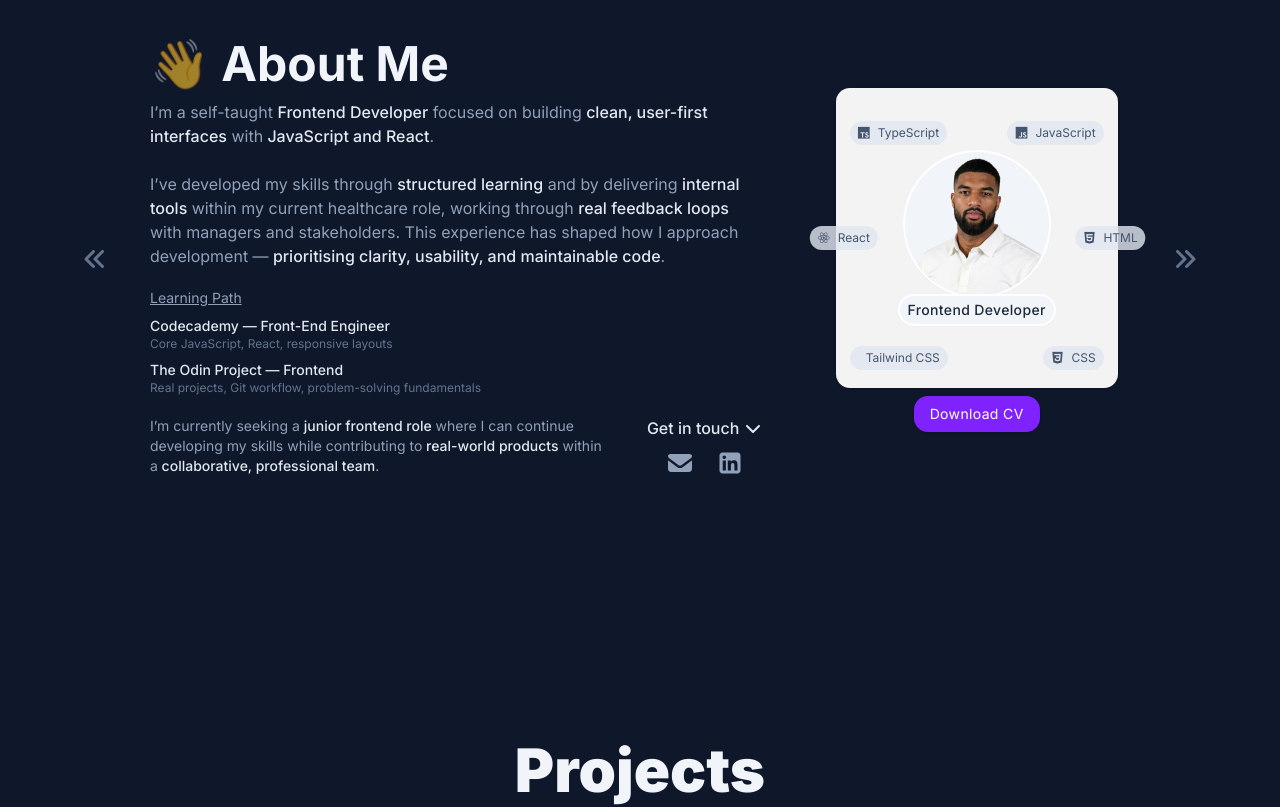
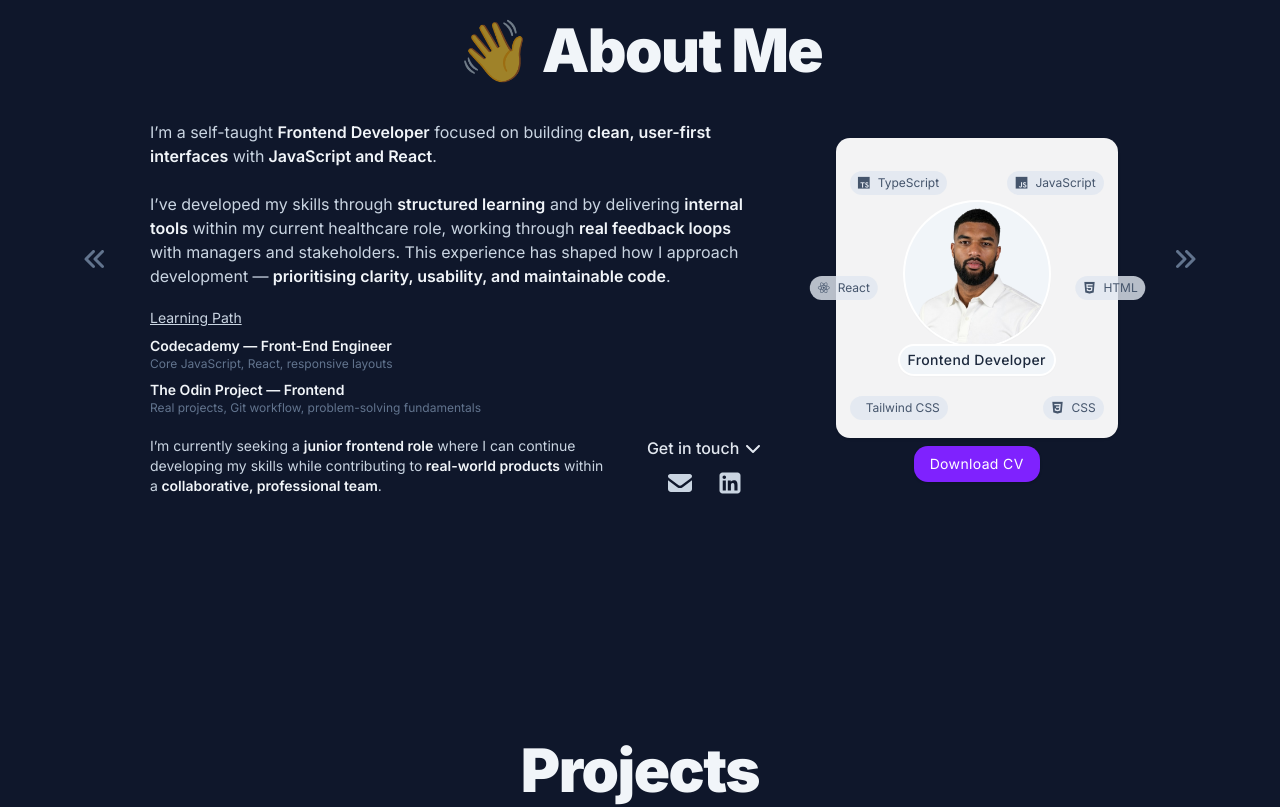
Before and after one commit to Jakelliott98/portfolio_page, a React (Vite) app: page / in a window 1280 px wide. Shown: the part 980-1787 px from the top of the page. Built offline with nearby package versions, Linux system fonts and the light colour scheme.

Commit message:
styling about me pages for whole web to be consistent

```diff
--- a/src/index.css
+++ b/src/index.css
@@ -125,3 +125,11 @@
     @apply bg-background text-foreground;
     }
 }
+
+.supportingText {
+    @apply font-semibold text-slate-100
+}
+
+.sectionHeading {
+    @apply text-4xl md:text-6xl font-black text-slate-100 tracking-tight
+}
--- a/src/pages/about-me/GeneralInfo.jsx
+++ b/src/pages/about-me/GeneralInfo.jsx
@@ -1,45 +1,47 @@
 import { FontAwesomeIcon } from "@fortawesome/react-fontawesome"
 import { faChevronDown, faEnvelope } from "@fortawesome/free-solid-svg-icons"
-import { faSquareLinkedin, faSquareXTwitter } from "@fortawesome/free-brands-svg-icons"
+import { faSquareLinkedin } from "@fortawesome/free-brands-svg-icons"
 import heroImage from '../../assets/Hero_me.png'
 
 function GeneralInfo () {
 
     return (
-        <div className="flex gap-15 text-slate-400">
+        <div className="flex flex-col items-center gap-10 text-slate-300">
+            <h1 className="sectionHeading text-center text-left">
+                        <span className="opacity-60">👋</span> About Me
+                </h1>
+            <div className="flex gap-15 text-slate-300">
             <div className="flex flex-col gap-5 flex-2">
+
                 <div className="flex flex-col gap-3">
-                    <h1 className="text-xl md:text-5xl font-bold text-left text-slate-100">
-                        <span className="opacity-60">👋</span> About Me
-                    </h1>
-                    <p className="hidden md:block text-left text-slate-400">
-                        I’m a self-taught <span className="text-slate-200 font-medium">Frontend Developer</span> focused on building
-                        <span className="text-slate-200 font-medium"> clean, user-first interfaces</span> with
-                        <span className="text-slate-200 font-medium"> JavaScript and React</span>.
+                    <p className="hidden md:block text-left text-slate-300">
+                        I’m a self-taught <span className="supportingText">Frontend Developer</span> focused on building
+                        <span className="supportingText"> clean, user-first interfaces</span> with
+                        <span className="supportingText"> JavaScript and React</span>.
                         <br /><br />
-                        I’ve developed my skills through <span className="text-slate-200 font-medium">structured learning</span> and by
-                        delivering <span className="text-slate-200 font-medium">internal tools</span> within my current healthcare role,
-                        working through <span className="text-slate-200 font-medium">real feedback loops</span> with managers and stakeholders.
+                        I’ve developed my skills through <span className="supportingText">structured learning</span> and by
+                        delivering <span className="supportingText">internal tools</span> within my current healthcare role,
+                        working through <span className="supportingText">real feedback loops</span> with managers and stakeholders.
                         This experience has shaped how I approach development —
-                        <span className="text-slate-200 font-medium"> prioritising clarity, usability, and maintainable code</span>.
+                        <span className="supportingText"> prioritising clarity, usability, and maintainable code</span>.
                     </p>
                 </div>
                 <div className="flex [&>*]:flex-1">
                 <div className="flex flex-col gap-2">
-                    <p className="text-left text-sm underline text-slate-400">
+                    <p className="text-left text-sm underline text-slate-300">
                     Learning Path
                     </p>
 
-                    <div className="flex flex-col text-left text-sm text-slate-400">
+                    <div className="flex flex-col text-left text-sm text-slate-300">
                     <p>
-                        <span className="text-slate-200 font-medium">Codecademy — Front-End Engineer</span>
+                        <span className="supportingText">Codecademy — Front-End Engineer</span>
                         <span className="block text-xs text-slate-500">
                         Core JavaScript, React, responsive layouts
                         </span>
                     </p>
 
                     <p className="mt-2">
-                        <span className="text-slate-200 font-medium">The Odin Project — Frontend</span>
+                        <span className="supportingText">The Odin Project — Frontend</span>
                         <span className="block text-xs text-slate-500">
                         Real projects, Git workflow, problem-solving fundamentals
                         </span>
@@ -48,11 +50,11 @@ function GeneralInfo () {
                 </div>
                 </div>
                 <div className="flex justify-between gap-10">
-                <p className="hidden md:block text-left w-3/6 text-sm flex-1 text-slate-400">
-                    I’m currently seeking a <span className="text-slate-200 font-medium">junior frontend role</span> where I can
+                <p className="hidden md:block text-left w-3/6 text-sm flex-1 text-slate-300">
+                    I’m currently seeking a <span className="supportingText">junior frontend role</span> where I can
                     continue developing my skills while contributing to
-                    <span className="text-slate-200 font-medium"> real-world products</span> within a
-                    <span className="text-slate-200 font-medium"> collaborative, professional team</span>.
+                    <span className="supportingText"> real-world products</span> within a
+                    <span className="supportingText"> collaborative, professional team</span>.
                 </p>
 
                 <div>
@@ -61,7 +63,7 @@ function GeneralInfo () {
                     <FontAwesomeIcon icon={faChevronDown} />
                     </div>
 
-                    <div className="text-2xl flex justify-center gap-5 pt-2 text-slate-400">
+                    <div className="text-2xl flex justify-center gap-5 pt-2 text-slate-300">
                     <a href='mailto:john98elliott@gmail.com?subject=Portfolio%20Contact%20Me'><FontAwesomeIcon icon={faEnvelope} className="cursor-pointer hover:scale-110 hover:text-slate-100"/></a>
                     <a href="https://www.linkedin.com/in/john-elliott1998/"><FontAwesomeIcon icon={faSquareLinkedin} className="cursor-pointer hover:scale-110 hover:text-slate-100"/></a>
                     </div>
@@ -101,6 +103,7 @@ function GeneralInfo () {
                 </div>
                 <button className="rounded-xl py-2 px-4 cursor-pointer bg-violet-600 text-white shadow-sm tracking-wide text-sm hover:bg-violet-500 focus:ring-2 focus:ring-violet-400/60">Download CV</button>
             </div>
+            </div>
         </div>
     )
 }
--- a/src/pages/about-me/PersonalLife.jsx
+++ b/src/pages/about-me/PersonalLife.jsx
@@ -59,7 +59,7 @@ function PersonalLife () {
 
     return (
         <div className="">
-            <h1 className="text-5xl font-black text-slate-100 pb-20 tracking-wide text-center">
+            <h1 className="sectionHeading pb-10 text-center">
                 <span className="opacity-60">🌱</span> Outside of Work
             </h1>
             <div className="flex gap-4 overflow-x-auto pb-4 snap-x snap-mandatory pb-20">
@@ -77,11 +77,11 @@ function PersonalLife () {
 
 function InterestCard ({ source, title, text}) {
     return (
-        <div className="min-w-64 h-[26rem] bg-slate-800 border border-slate-700 rounded-xl overflow-hidden flex flex-col">
+        <div className="min-w-64 h-[28rem] bg-slate-800/80 border border-slate-700 rounded-xl overflow-hidden flex flex-col">
             <img src={source} className="w-full h-72 object-cover"/>
             <div className="p-2 overflow-hidden">
-                <p className="text-slate-200 font-bold">{title}</p>
-                <p className="text-slate-400 text-xs leading-relaxed">{text}</p>
+                <p className="text-xl text-slate-100 font-semibold">{title}</p>
+                <p className="text-slate-300 text-sm leading-relaxed">{text}</p>
             </div>
         </div>
     )
--- a/src/pages/about-me/ProfessionalLife.jsx
+++ b/src/pages/about-me/ProfessionalLife.jsx
@@ -3,22 +3,22 @@ function ProfessionalLife () {
 
     return (
         <div>
-            <h1 className="text-5xl font-black text-slate-100 text-center pb-20 tracking-wide">
+            <h1 className="sectionHeading text-center pb-10">
                 <span className="opacity-60">🚀</span> Professional Journey
             </h1>
             <div className="flex gap-10 text-slate-700">
-                <div className="flex-1 bg-white/90 backdrop-blur p-6 rounded-xl flex flex-col gap-3">
-                    <h2 className="text-2xl text-center tracking-wide">My Story</h2>
-                    <p className="text-sm text-slate-600 text-center flex-1 leading-relaxed">I began coding in 2024 after an introductory HTML course sparked my interest in building websites. Through self-study and discussions with developers, I committed to learning by building small, practical projects.</p>
-                    <ul className="pt-4 flex justify-center gap-5 items-center text-lg text-slate-400">
+                <div className="flex-1 bg-slate-800/80 backdrop-blur p-6 rounded-xl flex flex-col gap-3">
+                    <h2 className="text-xl font-semibold text-slate-100 text-center">My Story</h2>
+                    <p className="text-sm text-slate-300 text-center flex-1 leading-relaxed">I began coding in 2024 after an introductory HTML course sparked my interest in building websites. Through self-study and discussions with developers, I committed to learning by building small, practical projects.</p>
+                    <ul className="pt-4 flex justify-center gap-5 items-center text-lg text-slate-500">
                         <li><i class="devicon-html5-plain"></i></li>
                         <li><i class="devicon-css3-plain"></i></li>
                     </ul>
                 </div>
-                <div className="flex-1 bg-white/90 backdrop-blur p-6 rounded-xl flex flex-col gap-3">
-                    <h2 className="text-2xl text-center tracking-wide">Now</h2>
-                    <p className="text-sm flex-1 text-slate-600 text-center leading-relaxed">I work primarily with HTML, CSS, JavaScript, and React, building responsive, component-based interfaces. I’m currently using TypeScript and Tailwind to improve code safety and maintainable styling.</p>
-                    <ul className="pt-4 flex justify-between items-center text-lg text-slate-400">
+                <div className="flex-1 bg-slate-800/80 backdrop-blur p-6 rounded-xl flex flex-col gap-3">
+                    <h2 className="text-xl font-semibold text-slate-100 text-center">Now</h2>
+                    <p className="text-sm flex-1 text-slate-300 text-center leading-relaxed">I work primarily with HTML, CSS, JavaScript, and React, building responsive, component-based interfaces. I’m currently using TypeScript and Tailwind to improve code safety and maintainable styling.</p>
+                    <ul className="pt-4 flex justify-between items-center text-lg text-slate-500">
                         <li><i class="devicon-javascript-plain"></i></li>
                         <li><i class="devicon-react-original"></i></li>
                         <li><i class="devicon-tailwindcss-original"></i></li>
@@ -27,10 +27,10 @@ function ProfessionalLife () {
                         <li><i class="devicon-supabase-plain"></i></li>
                     </ul>
                 </div>
-                <div className="flex-1 bg-white/90 backdrop-blur p-6 rounded-xl flex flex-col gap-3">
-                    <h2 className="text-2xl text-center tracking-wide">Next</h2>
-                    <p className="text-sm flex-1 text-slate-600 text-center leading-relaxed">I’m focusing on learning Next.js and Redux to improve application structure, performance, and state management, with the goal of building more scalable, production-ready projects.</p>
-                    <ul className="pt-4 flex justify-between items-center text-lg text-slate-400">
+                <div className="flex-1 bg-slate-800/80 backdrop-blur p-6 rounded-xl flex flex-col gap-3">
+                    <h2 className="text-xl font-semibold text-slate-100 text-center">Next</h2>
+                    <p className="text-sm flex-1 text-slate-300 text-center leading-relaxed">I’m focusing on learning Next.js and Redux to improve application structure, performance, and state management, with the goal of building more scalable, production-ready projects.</p>
+                    <ul className="pt-4 flex justify-between items-center text-lg text-slate-500">
                         <li><i class="devicon-redux-original"></i></li>
                         <li><i class="devicon-nextjs-original-wordmark"></i></li>
                         <li><i class="devicon-nodejs-plain"></i></li>
@@ -38,10 +38,10 @@ function ProfessionalLife () {
                         <li><i class="devicon-git-plain"></i></li>
                     </ul>
                 </div>
-                <div className="flex-1 bg-white/90 backdrop-blur p-6 rounded-xl flex flex-col gap-3">
-                    <h2 className="text-2xl text-center tracking-wide">Later</h2>
-                    <p className="text-sm flex-1 text-slate-600 text-center leading-relaxed">Long term, I aim to expand into testing, deployment, and cloud services to better understand the full lifecycle of modern applications and how they scale in real-world environments.</p>
-                    <ul className="pt-4 flex justify-between items-center text-lg text-slate-400">
+                <div className="flex-1 bg-slate-800/80 backdrop-blur p-6 rounded-xl flex flex-col gap-3">
+                    <h2 className="text-xl font-semibold text-slate-100 text-center">Later</h2>
+                    <p className="text-sm flex-1 text-slate-300 text-center leading-relaxed">Long term, I aim to expand into testing, deployment, and cloud services to better understand the full lifecycle of modern applications and how they scale in real-world environments.</p>
+                    <ul className="pt-4 flex justify-between items-center text-lg text-slate-500">
                         <li><i class="devicon-postgresql-plain"></i></li>
                         <li><i class="devicon-amazonwebservices-plain-wordmark"></i></li>
                         <li><i class="devicon-python-plain"></i></li>
@@ -49,7 +49,7 @@ function ProfessionalLife () {
                     </ul>
                 </div>
             </div>
-            <div className="flex justify-between text-slate-600 text-3xl pt-20">
+            <div className="flex justify-between text-slate-800 text-3xl pt-10">
                 <i class="devicon-html5-plain-wordmark"></i>
                 <i class="devicon-css3-plain"></i>
                 <i class="devicon-javascript-plain"></i>
--- a/src/pages/projects/Projects.jsx
+++ b/src/pages/projects/Projects.jsx
@@ -7,7 +7,7 @@ export default function Projects () {
 
     return (
         <div className="md:min-h-screen text-slate-200 flex flex-col md:items-center md:px-5 md:p-10">
-            <h1 className="text-xl md:text-6xl md:text-center md:mb-5 font-black text-slate-100">Projects</h1>
+            <h1 className="sectionHeading md:text-center md:mb-5">Projects</h1>
             <div className="flex-1 flex flex-col md:px-25 gap-5 py-2 md:py-10 w-full [&>*]:flex-grow">
                 {
                     projectList.map(project => (
```
